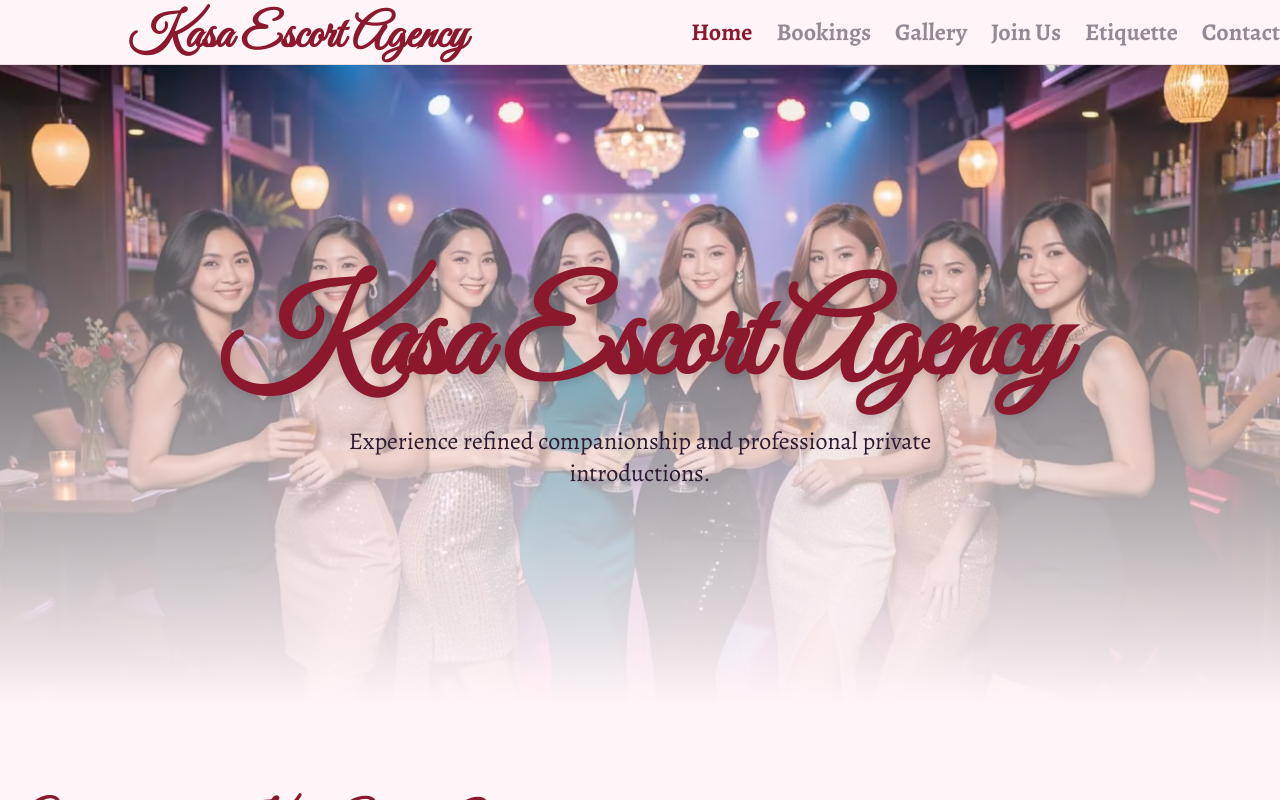
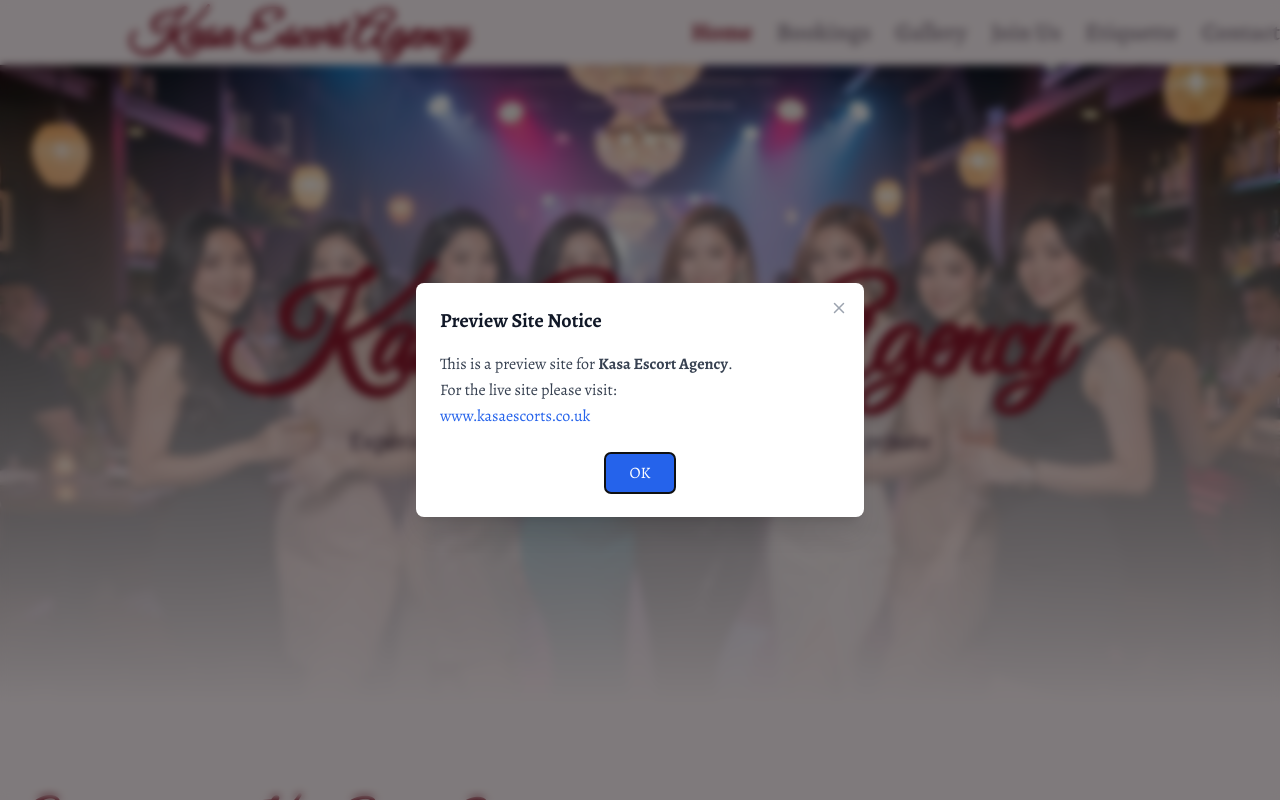
Before and after one commit to chrisbee2812/Roseescorts, a Next.js app: page / in a window 1280 px wide. Shown: the top 800 px of the page. Built offline with nearby package versions, Linux system fonts and the light colour scheme.

Commit message:
added pop up to specify preview site

```diff
--- a/src/app/page.tsx
+++ b/src/app/page.tsx
@@ -1,14 +1,37 @@
+"use client";
+
 import Image from "next/image";
 import Link from "next/link";
 import { Button } from "@/components/ui/button";
 import { PlaceHolderImages } from "@/lib/placeholder-images";
 import { ArrowRight } from "lucide-react";
+import { useEffect, useState } from "react";
+import * as Dialog from "@radix-ui/react-dialog";
+import { X } from "lucide-react";
 
 const heroImage = PlaceHolderImages.find(p => p.id === "homepage-hero");
 
 export default function Home() {
+  const [isPopupOpen, setIsPopupOpen] = useState(false);
+
+  useEffect(() => {
+    // Check if this is the homepage
+    if (window.location.pathname === '/') {
+      // Show popup every time — use sessionStorage if you want once per session
+      setIsPopupOpen(true);
+
+      // OPTIONAL: Show only once per browser session (uncomment below)
+      // const hasSeenPopup = sessionStorage.getItem('hasSeenKasaPopup');
+      // if (!hasSeenPopup) {
+      //   setIsPopupOpen(true);
+      //   sessionStorage.setItem('hasSeenKasaPopup', 'true');
+      // }
+    }
+  }, []);
+
   return (
     <>
+      <div>
         <section className="relative h-[60vh] w-full md:h-[80vh]">
             <Image
               src="/hero3.webp"
@@ -128,6 +151,51 @@
 
           </section>
         </div>
+      </div>
+      {/* Popup Dialog */}
+      <Dialog.Root open={isPopupOpen} onOpenChange={setIsPopupOpen}>
+        <Dialog.Portal>
+          <Dialog.Overlay className="fixed inset-0 bg-black/50 backdrop-blur-sm z-50" />
+          <Dialog.Content className="fixed top-1/2 left-1/2 -translate-x-1/2 -translate-y-1/2 z-50 w-[90%] max-w-md bg-white rounded-lg shadow-xl p-6">
+            <Dialog.Title className="text-xl font-semibold mb-4 text-gray-900">
+              Preview Site Notice
+            </Dialog.Title>
+
+            <Dialog.Description className="text-gray-700 mb-6 leading-relaxed">
+              This is a preview site for <span className="font-semibold">Kasa Escort Agency</span>.
+              <br />
+              For the live site please visit:
+              <br />
+              <a
+                href="https://www.kasaescorts.co.uk"
+                target="_blank"
+                rel="noopener noreferrer"
+                className="text-blue-600 hover:underline break-all"
+              >
+                www.kasaescorts.co.uk
+              </a>
+            </Dialog.Description>
+
+            <div className="flex justify-center">
+              <button
+                onClick={() => setIsPopupOpen(false)}
+                className="px-6 py-2 bg-blue-600 text-white rounded-md hover:bg-blue-700 transition-colors"
+              >
+                OK
+              </button>
+            </div>
+
+            <Dialog.Close asChild>
+              <button
+                className="absolute top-4 right-4 text-gray-400 hover:text-gray-600"
+                aria-label="Close"
+              >
+                <X size={18} />
+              </button>
+            </Dialog.Close>
+          </Dialog.Content>
+        </Dialog.Portal>
+      </Dialog.Root>
     </>
   );
 }
```
Lines whose indentation alone changed are shown as unchanged.
